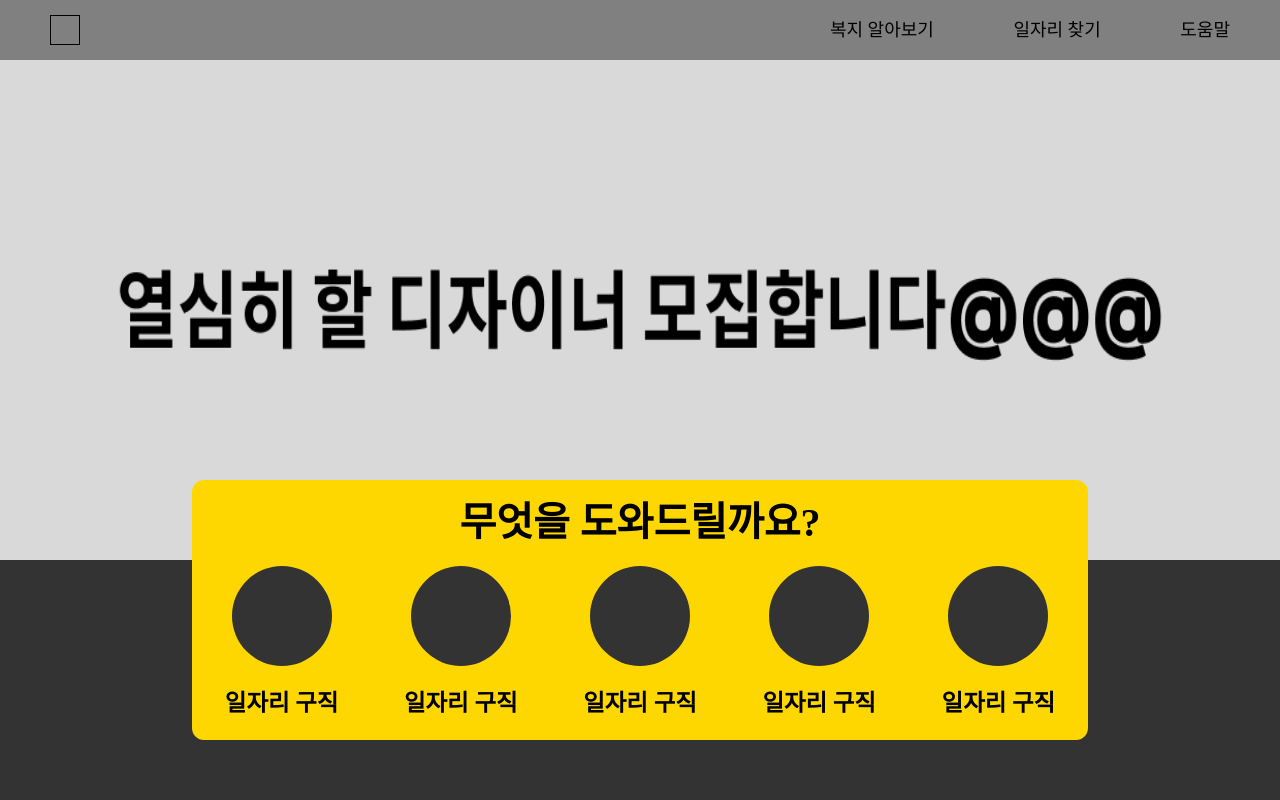
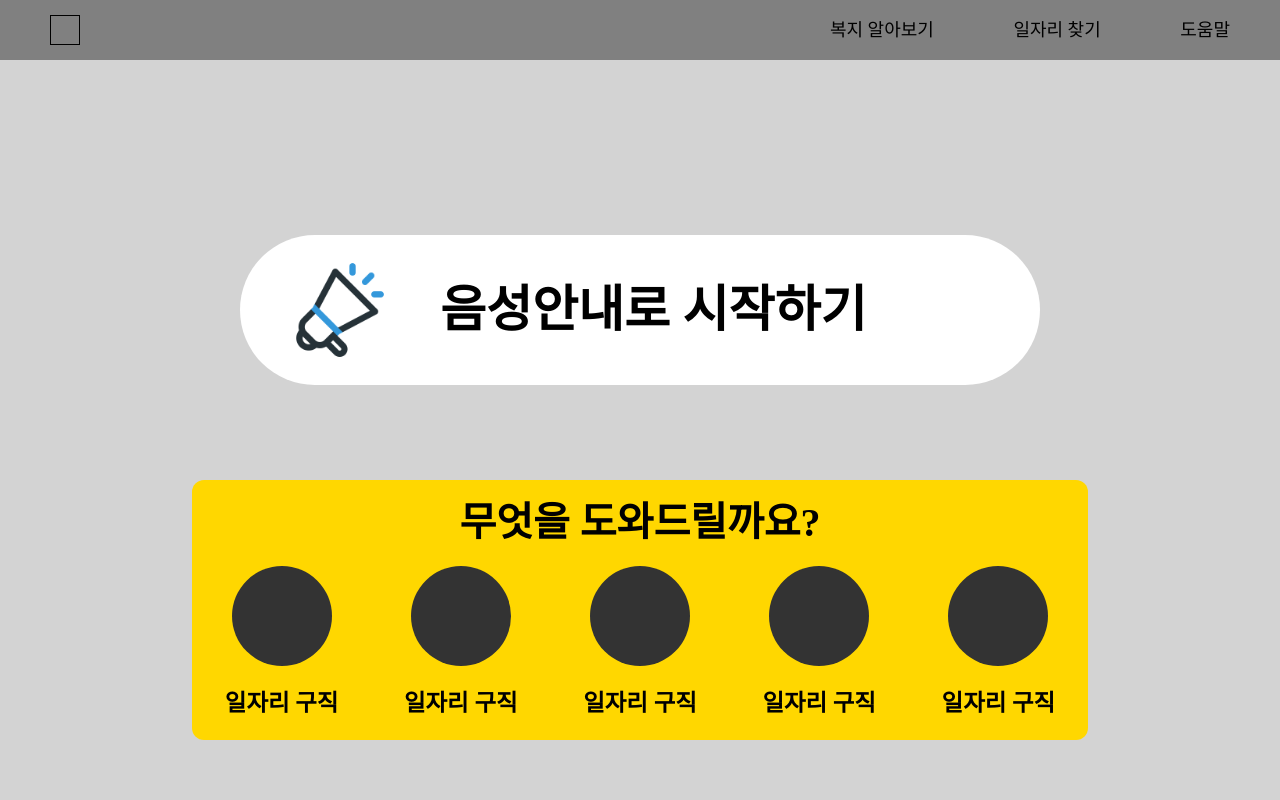
Before and after one commit to 4-PRE/Hackathon-FrontEnd, a Next.js app: page / in a window 1280 px wide. Shown: the top 800 px of the page. Built offline with nearby package versions, Linux system fonts and the light colour scheme.

Commit message:
FIX :: main

```diff
--- a/components/header.tsx
+++ b/components/header.tsx
@@ -21,7 +21,7 @@ const Wrapper = styled.div`
   width: 100vw;
   height: 60px;
   background-color: gray;
-  position: sticky;
+  position: fixed;
   top: 0px;
   right: 0px;
   display: flex;
--- a/components/slider.tsx
+++ b/components/slider.tsx
@@ -1,7 +1,7 @@
 import type { NextPage } from "next";
 import React from "react";
 import Image from "next/image";
-import Banner from "../public/img/download.png";
+import Speaker from "../public/img/speaker.png";
 import styled from "styled-components";
 
 const Container = styled.div`
@@ -43,28 +43,54 @@ const MenuWrapper = styled.div`
   flex-direction: column;
 `;
 
-const ImageWrapper = styled.div`
+const TTSWrapper = styled.div`
   width: 100%;
   height: 500px;
-  > span {
+  display: flex;
+  align-items: center;
+  justify-content: center;
+  > div {
+    background-color: white;
+    border-radius: 100px;
+    padding: 50px;
+    display: flex;
+    flex-direction: row;
+    align-items: center;
+    width: 800px;
+    height: 150px;
+    font-weight: bold;
+    cursor: pointer;
+    font-size: 50px;
+    line-height: 20px;
+    > p {
+      margin-left: 50px;
+    }
+  }
+  > div span {
     display: flex !important;
-    height: 100% !important;
+    height: 100px !important;
+    width: 100px !important;
   }
 `;
 
 const Wrapper = styled.div`
+  margin-top: 60px;
   width: 100%;
   height: fit-content;
   position: relative;
   padding-bottom: 250px;
+  background-color: lightgray;
 `;
 
 const Slider: NextPage = () => {
   return (
     <Wrapper>
-      <ImageWrapper>
-        <Image src={Banner} />
-      </ImageWrapper>
+      <TTSWrapper>
+        <div>
+          <Image src={Speaker} />
+          <p>음성안내로 시작하기</p>
+        </div>
+      </TTSWrapper>
       <Container>
         <MainText>무엇을 도와드릴까요?</MainText>
         <MenuContainer>
```
Also changed, not shown: public/img/speaker.png (added).
